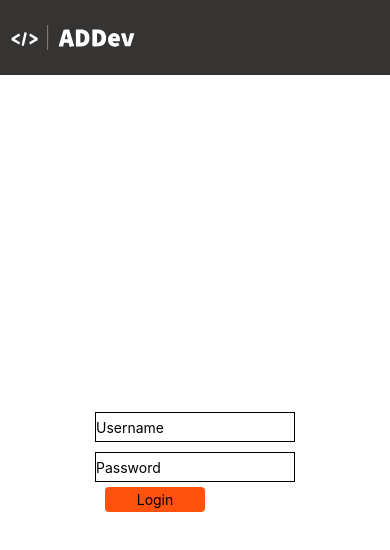
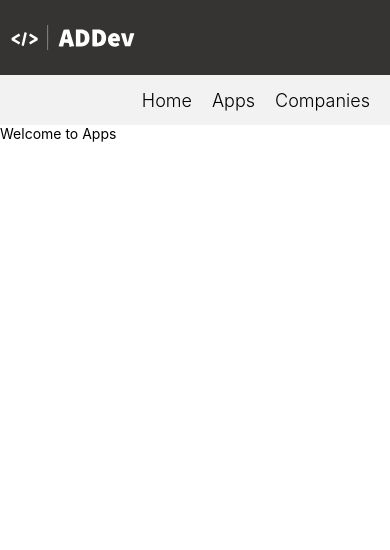
Before and after one commit to adzke/adddev, a React Native app in the folder addev/: screen /Apps in a window 390 px wide. Before the commit this address had no page. Shown: the top 550 px of the page. Built offline with nearby package versions, Linux system fonts and the light colour scheme.

Commit message:
updated frontend design

```diff
--- a/addev/App.tsx
+++ b/addev/App.tsx
@@ -1,13 +1,13 @@
 import { useReactiveVar } from '@apollo/client';
 import { NavigationContainer } from '@react-navigation/native';
 import React, { useEffect } from 'react';
-import { StyleSheet } from 'react-native';
 import { getData, getLoginToken, tokenVerifyorRemove, verifyAuthToken } from './components/api_functions/api-functions';
 import { rvAuthorisedUser, rvContacts, rvCurrentCompany, rvCurrentCompanyContacts } from './components/common/common-states';
 import { Dashboard } from './components/dashboard/dashboard';
 import { createNativeStackNavigator } from '@react-navigation/native-stack';
 import { Header } from './components/common/header';
 import { CRMHome } from './components/crm/crm-home';
+import { AppsDashboard } from './components/apps/apps-dashboard';
 
 export default function App() {
 
@@ -42,6 +42,8 @@ export default function App() {
       }}>
         <Stack.Screen name="Dashboard" component={Dashboard} />
         <Stack.Screen name="CRM" component={CRMHome} />
+        <Stack.Screen name="Apps" component={AppsDashboard} />
+
       </Stack.Navigator>
     </NavigationContainer>
 
--- /dev/null
+++ b/addev/components/apps/apps-dashboard.tsx
@@ -0,0 +1,21 @@
+import React from 'react'
+import { View, Text, StyleSheet } from 'react-native'
+
+export const AppsDashboard = () => {
+    return (
+        <View style={styles.page}>
+            <Text>
+                Welcome to Apps
+            </Text>
+
+        </View>
+    )
+}
+
+const styles = StyleSheet.create({
+    page: {
+        backgroundColor: 'white',
+        width: '100%',
+        height: '100%',
+    }
+})
--- a/addev/components/common/AdDevParamList.ts
+++ b/addev/components/common/AdDevParamList.ts
@@ -1,4 +1,5 @@
 type ADDevParamList = {
     ['Dashboard']: undefined
     ['CRM']: undefined
+    ['Apps']: undefined
   }
--- /dev/null
+++ b/addev/components/common/common-colours.ts
@@ -0,0 +1,10 @@
+export const applePurple = '#5856d6'
+export const appleSytemGray4 = '#d1d1d6'
+export const appleSytemGray4Dark = '#3a3a3c'
+export const defaultGray = '#F2F2F2'
+export const defaultWhite = '#ffffff'
+export const appleRed = '#ff3b30'
+export const appleGreen = '#4cd964'
+export const defaultBlack = '#2c2c2e'
+export const addevOrange = '#FF530D'
+export const addevBlack = '#363432'
--- a/addev/components/common/header.tsx
+++ b/addev/components/common/header.tsx
@@ -7,8 +7,7 @@ import { logOut } from "../api_functions/api-functions"
 import { NativeStackHeaderProps } from "@react-navigation/native-stack";
 import { HeaderPopover } from "./header-popover";
 
-
-export const Header = ({ navigation: { } }: NativeStackHeaderProps) => {
+export const Header = ({ navigation: { navigate} }: NativeStackHeaderProps) => {
 
     const showHeaderPopover = useReactiveVar(rvShowHeaderPopover)
     const currentCompany = useReactiveVar(rvCurrentCompany)
@@ -21,8 +20,21 @@ export const Header = ({ navigation: { } }: NativeStackHeaderProps) => {
         }
     }
 
+    const navigatehome = () => {
+        navigate('Dashboard')
+    }
+
+    const navigateToApps = () => {
+        navigate('Apps')
+    }
+
+
+
+
+
 
     return (
+        <View>
             <View style={styles.header}>
                 <View style={styles.logoContainer}>
                     <Image style={styles.logo} source={require('../../assets/images/ADdev-logo.svg')} />
@@ -33,14 +45,15 @@ export const Header = ({ navigation: { } }: NativeStackHeaderProps) => {
                 </View>
                 {authorisedUser?.user &&
                     <View style={styles.row}>
-                    <Text style={styles.text}>{authorisedUser?.user.username}</Text>
+                        <Text style={styles.text}>Welcome, {authorisedUser?.user.username}</Text>
                         <View style={styles.rowHeader}>
-                        <TouchableOpacity style={styles.company} onPress={() => rvShowHeaderPopover(!showHeaderPopover)}>
+                            {/* <AntDesign name="home" size={30} color="#FF530D" /> */}
+                            {/* <TouchableOpacity style={styles.company} onPress={() => rvShowHeaderPopover(!showHeaderPopover)}>
                             <Text style={styles.text}>
                                 {currentCompany?.company_name}
                             </Text>
                             <AntDesign name="caretdown" size={15} color="white" style={styles.icon} />
-                        </TouchableOpacity>
+                        </TouchableOpacity> */}
                         </View>
                         <TouchableOpacity style={styles.submitLogin} onPress={logoutAPI}>
                             <Text style={styles.text}>
@@ -49,6 +62,19 @@ export const Header = ({ navigation: { } }: NativeStackHeaderProps) => {
                         </TouchableOpacity>
                     </View>
                 }
+
+            </View>
+            <View style={styles.belowHeader}>
+                <TouchableOpacity onPress={navigatehome}>
+                    <Text style={styles.secondHeaderText}>Home</Text>
+                </TouchableOpacity>
+                <TouchableOpacity onPress={navigateToApps}>
+                    <Text style={styles.secondHeaderText}>Apps</Text>
+                </TouchableOpacity>
+                <TouchableOpacity>
+                    <Text style={styles.secondHeaderText}>Companies</Text>
+                </TouchableOpacity>
+            </View>
         </View>
     )
 }
@@ -118,5 +144,18 @@ const styles = StyleSheet.create({
         flexDirection: 'row',
         alignItems: 'center',
         paddingLeft: 10,
+    },
+    belowHeader: {
+        height: 50,
+        width: '100%',
+        flexDirection: 'row',
+        alignItems: 'center',
+        justifyContent: 'flex-end',
+        paddingHorizontal: 10,
+    },
+    secondHeaderText: {
+        fontSize: 18,
+        marginHorizontal: 10,
+        fontWeight: '300',
         }
 });
--- a/addev/components/crm/crm-home.tsx
+++ b/addev/components/crm/crm-home.tsx
@@ -1,15 +1,12 @@
 import { useReactiveVar } from '@apollo/client'
 import React from 'react'
 import { View, Text, StyleSheet } from 'react-native'
+import { addevBlack, addevOrange, defaultGray, defaultWhite } from '../common/common-colours'
 import { rvCurrentCompanyContacts } from '../common/common-states'
 
 export const CRMHome = () => {
 
     const currentContacts = useReactiveVar(rvCurrentCompanyContacts)
-
-    let colors = ['#123456', '#654321'];
-
-
 
     return (
         <View style={styles.container}>
@@ -28,7 +25,7 @@ export const CRMHome = () => {
                 {currentContacts.map((contact, index) => {
 
                     return (
-                        <View key={contact.id} style={[styles.tableBody, {backgroundColor: index % 2 == 0 ? 'white' : '#F2F2F2'}]}>
+                        <View key={contact.id} style={[styles.tableBody, {backgroundColor: index % 2 == 0 ? defaultWhite : defaultGray}]}>
                         <View style={styles.tableID}>
                             <Text style={[styles.text,]}>{contact.id}</Text>
                         </View>
@@ -49,7 +46,7 @@ export const CRMHome = () => {
 const styles = StyleSheet.create({
     container: {
         flex: 1,
-        backgroundColor: '#fff',
+        backgroundColor: defaultWhite,
         justifyContent: 'center',
         alignItems: 'center',
     },
@@ -64,7 +61,7 @@ const styles = StyleSheet.create({
     tableHeader: {
         flexDirection: 'row',
         justifyContent: 'center',
-        backgroundColor: '#FF530D',
+        backgroundColor: addevOrange,
         height: 50,
         width: '100%',
         borderTopLeftRadius: 6,
@@ -76,7 +73,7 @@ const styles = StyleSheet.create({
         flexDirection: 'row',
         width: '100%',
         padding: 20,
-        backgroundColor: 'white',
+        backgroundColor: defaultWhite,
         borderBottomWidth: 0.1,
         borderBottomColor: '#E6E6E6',
 
@@ -96,12 +93,12 @@ const styles = StyleSheet.create({
         flex: 1,
     },
     text: {
-        color: 'black',
+        color: addevBlack,
         fontWeight: '400',
         fontSize: 12,
     },
     textBold: {
-        color: 'white',
+        color: defaultWhite,
         fontWeight: 'bold'
     }
 })
--- a/addev/components/dashboard/dashboard.tsx
+++ b/addev/components/dashboard/dashboard.tsx
@@ -2,11 +2,12 @@ import { useReactiveVar } from "@apollo/client"
 import React, { useState } from "react"
 import { View, Text, StyleSheet, TextInput, TouchableOpacity } from "react-native"
 import { getAuthToken } from "../api_functions/api-functions"
-import { rvAuthorisedUser} from "../common/common-states"
+import { rvAuthorisedUser } from "../common/common-states"
 import { StackScreenProps } from '@react-navigation/stack'
+import { addevBlack, addevOrange, defaultWhite } from "../common/common-colours"
 
 
-export const Dashboard = ({ navigation: { navigate } }: StackScreenProps<ADDevParamList,'Dashboard'>) => {
+export const Dashboard = ({ navigation: { navigate } }: StackScreenProps<ADDevParamList, 'Dashboard'>) => {
 
     const [username, setUsername] = useState<string>('')
     const [password, setPassword] = useState<string>('')
@@ -39,12 +40,18 @@ export const Dashboard = ({ navigation: { navigate } }: StackScreenProps<ADDevPa
                         <Text style={styles.title}>
                             Business apps
                         </Text>
-                        <View style={styles.spacer} />
-                        <TouchableOpacity style={styles.businessApp} onPress={navigateToCRM}>
-                            <Text style={styles.text}>
-                                CRM
-                            </Text>
-                        </TouchableOpacity>
+                        <View style={styles.businessAppsRow}>
+                            <TouchableOpacity style={styles.businessApp} onPress={navigateToCRM}>
+                                <Text style={styles.text}>
+                                    CRM
+                                </Text>
+                            </TouchableOpacity>
+                            <TouchableOpacity style={styles.businessApp} onPress={navigateToCRM}>
+                                <Text style={styles.text}>
+                                    Jobs
+                                </Text>
+                            </TouchableOpacity>
+                        </View>
                     </View>
                     :
                     <View>
@@ -66,7 +73,7 @@ export const Dashboard = ({ navigation: { navigate } }: StackScreenProps<ADDevPa
 const styles = StyleSheet.create({
     container: {
         flex: 1,
-        backgroundColor: '#fff',
+        backgroundColor: defaultWhite,
     },
     textInput: {
         height: 30,
@@ -82,7 +89,7 @@ const styles = StyleSheet.create({
     submitLogin: {
         width: 100,
         height: 25,
-        backgroundColor: '#FF530D',
+        backgroundColor: addevOrange,
         borderRadius: 4,
         justifyContent: 'center',
         alignItems: 'center',
@@ -93,7 +100,7 @@ const styles = StyleSheet.create({
         width: '100%',
         flexDirection: 'row',
         justifyContent: 'flex-end',
-        backgroundColor: '#363432',
+        backgroundColor: addevBlack,
         height: 75,
     },
     center: {
@@ -119,7 +126,7 @@ const styles = StyleSheet.create({
     companies: {
         width: 200,
         height: 200,
-        backgroundColor: '#FF530D',
+        backgroundColor: addevOrange,
         justifyContent: 'center',
         alignItems: 'center',
         borderRadius: 4,
@@ -136,7 +143,7 @@ const styles = StyleSheet.create({
         paddingLeft: 5,
     },
     popover: {
-        backgroundColor: '#363432',
+        backgroundColor: addevBlack,
         width: 200,
         height: 200,
         zIndex: 99,
@@ -151,18 +158,22 @@ const styles = StyleSheet.create({
         width: '100%',
     },
     title: {
-        color: '#363432',
+        color: addevBlack,
         fontSize: 20,
     },
     businessApp: {
         width: 100,
         height: 100,
-        backgroundColor: '#FF530D',
+        backgroundColor: addevOrange,
         justifyContent: 'center',
         alignItems: 'center',
+        margin: 5,
     },
     spacer: {
         width: '100%',
         height: 25,
+    },
+    businessAppsRow: {
+        flexDirection: 'row',
     }
 });
```
Lines whose indentation alone changed are shown as unchanged.
